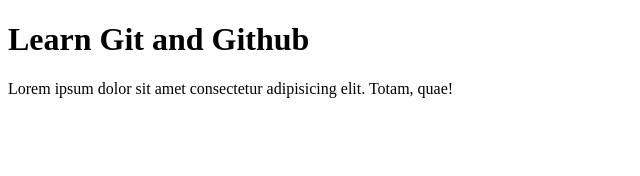
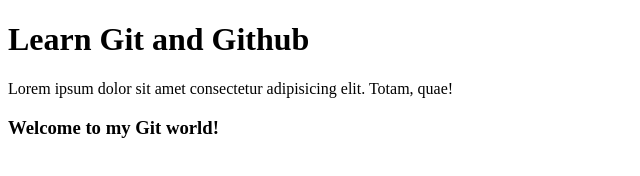
Before and after one commit to Jagjitbiswal2003/Github-Learn, a plain HTML site: page index.html in a window 1280 px wide. Shown: the whole page, without its empty margins (0-640 px from the left). Drawn offline with Linux system fonts and the light colour scheme.

Commit message:
Added h3 tag in index.html

```diff
--- a/index.html
+++ b/index.html
@@ -8,5 +8,6 @@
   <body>
     <h1>Learn Git and Github</h1>
     <p>Lorem ipsum dolor sit amet consectetur adipisicing elit. Totam, quae!</p>
+    <h3>Welcome to my Git world!</h3>
   </body>
 </html>
```
